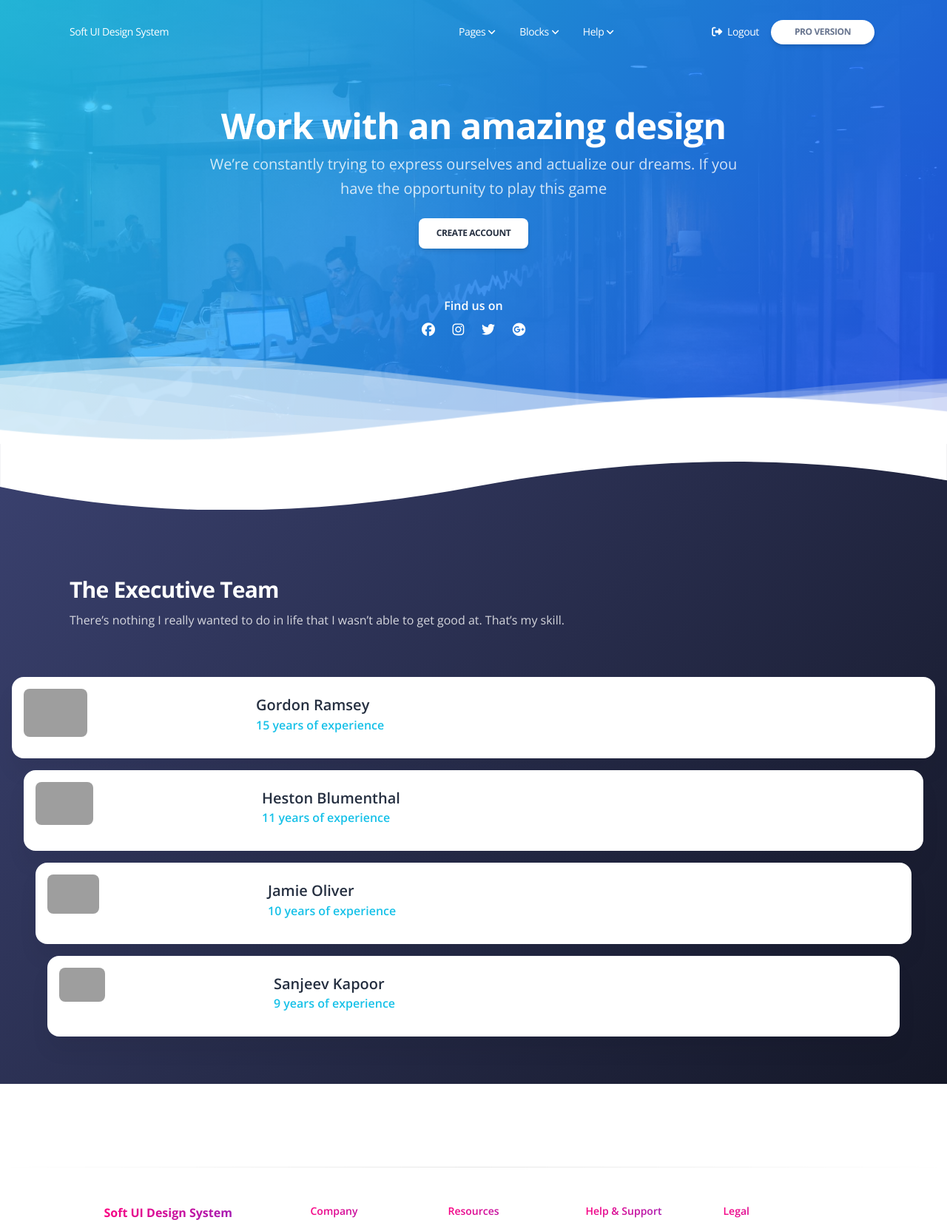
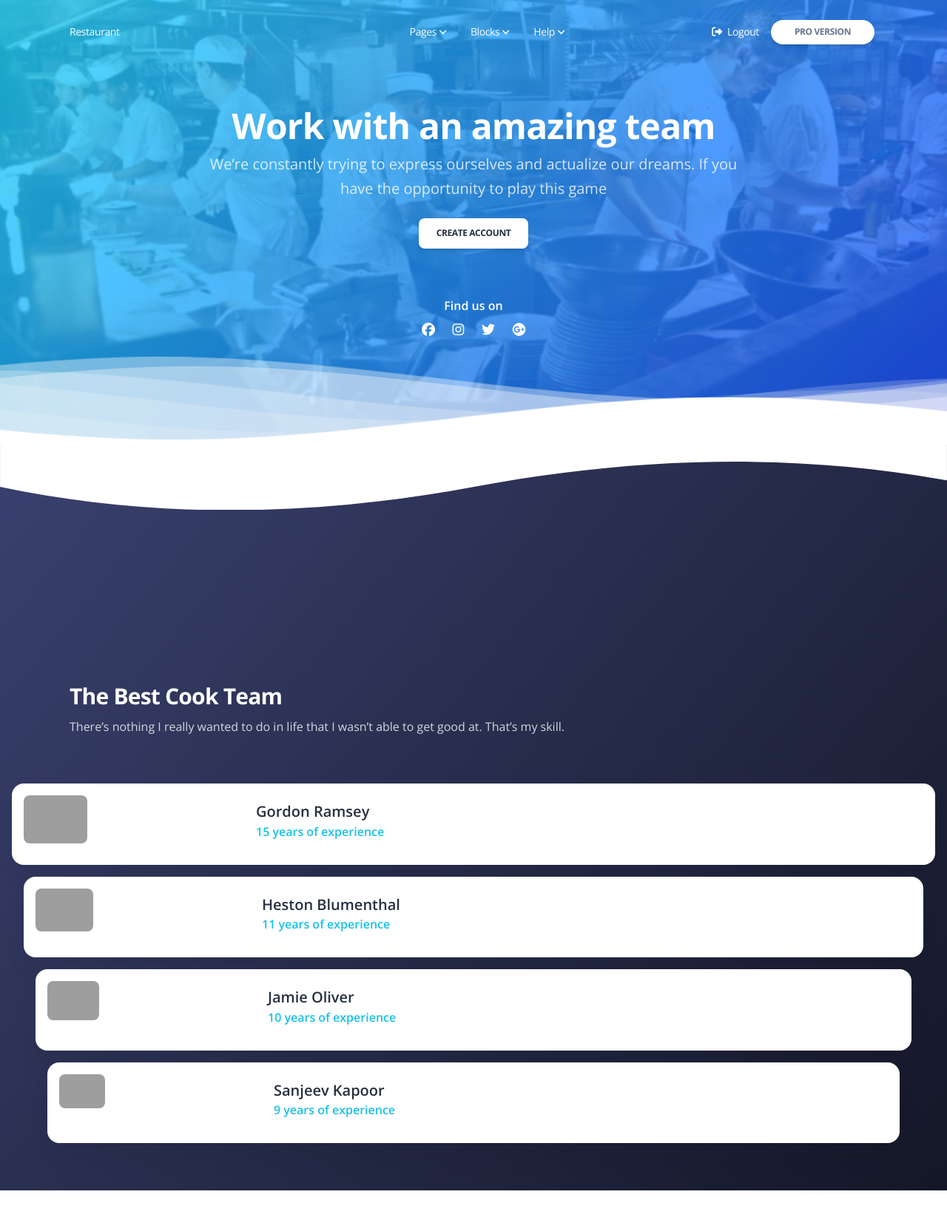
Before and after one commit to nazar-dmytrenko/restaurant-kitchen-service, a Django app: template templates/restaurant/cook_list.html in a window 1280 px wide. Shown: the top 1649 px of the page at 74% size. Run offline with Django 4.2, Linux system fonts and the light colour scheme; the template is opened without the code that fills it: values that come from a table or form of the project are taken from there, others are empty; data comes from the database, SQL or seed files in the repository; some libraries are stand-ins or nearby versions; grey boxes are pictures that could not be loaded.

Commit message:
modify navbars and cook list page a little bit

```diff
--- a/restaurant_service/views.py
+++ b/restaurant_service/views.py
@@ -136,7 +136,7 @@
 class DishTypeListView(generic.ListView):
     model = DishType
     context_object_name = "dish_type_list"
-    template_name = "restaurant/dish_type_list.html"
+    template_name = "" #restaurant/dish_type_list.html
     paginate_by = 5
 
     def get_context_data(self, *, object_list=None, **kwargs) -> dict:
@@ -193,7 +193,6 @@
     model = get_user_model()
     paginate_by = 5
     template_name = "restaurant/cook_list.html"
-
 
     def get_context_data(self, *, object_list=None, **kwargs) -> dict:
         context = super(CookListView, self).get_context_data(**kwargs)
--- a/templates/includes/navigation-light.html
+++ b/templates/includes/navigation-light.html
@@ -39,8 +39,8 @@
                   </div>
                   Landing Pages
                 </h6>
-                <a href="/page-about-us.html" class="dropdown-item border-radius-md">
-                  About Us
+                <a href="/cooks" class="dropdown-item border-radius-md">
+                  Cooks
                 </a>
                 <a href="/page-contact-us.html" class="dropdown-item border-radius-md">
                   Contact Us
--- a/templates/includes/navigation-transparent.html
+++ b/templates/includes/navigation-transparent.html
@@ -1,8 +1,7 @@
-
   <nav class="navbar navbar-expand-lg position-absolute top-0 z-index-3 w-100 shadow-none my-3  navbar-transparent ">
     <div class="container">
       <a class="navbar-brand  text-white " href="/" rel="tooltip" title="Designed and Coded by Creative Tim" data-placement="bottom">
-        Soft UI Design System
+        Restaurant
       </a>
       <button class="navbar-toggler shadow-none ms-2" type="button" data-bs-toggle="collapse" data-bs-target="#navigation" aria-controls="navigation" aria-expanded="false" aria-label="Toggle navigation">
         <span class="navbar-toggler-icon mt-2">
@@ -41,8 +40,8 @@
                   </div>
                   Landing Pages
                 </h6>
-                <a href="/page-about-us.html" class="dropdown-item border-radius-md">
-                  About Us
+                <a href="/cooks" class="dropdown-item border-radius-md">
+                  Cooks
                 </a>
                 <a href="/page-contact-us.html" class="dropdown-item border-radius-md">
                   Contact Us
--- a/templates/includes/navigation.html
+++ b/templates/includes/navigation.html
@@ -6,7 +6,7 @@
           <div class="container-fluid">
             <a class="navbar-brand font-weight-bolder ms-sm-3"
                href="/" rel="tooltip" title="Designed and Coded by Creative Tim" data-placement="bottom">
-              Soft UI Design System
+              Restaurant
             </a>
             <button class="navbar-toggler shadow-none ms-2" type="button" data-bs-toggle="collapse" data-bs-target="#navigation" aria-controls="navigation" aria-expanded="false" aria-label="Toggle navigation">
               <span class="navbar-toggler-icon mt-2">
@@ -44,8 +44,8 @@
                         </div>
                         Landing Pages
                       </h6>
-                      <a href="/page-about-us.html" class="dropdown-item border-radius-md">
-                        About Us
+                      <a href="/cooks" class="dropdown-item border-radius-md">
+                         Cooks
                       </a>
                       <a href="/page-contact-us.html" class="dropdown-item border-radius-md">
                         Contact Us
--- a/templates/restaurant/cook_list.html
+++ b/templates/restaurant/cook_list.html
@@ -14,12 +14,12 @@
   <!-- End Navbar -->
   <!-- -------- START HEADER 7 w/ text and video ------- -->
   <header class="bg-gradient-dark">
-    <div class="page-header section-height-75" style="background-image: url('{{ ASSETS_ROOT }}/img/office-dark.jpg');">
+    <div class="page-header section-height-75" style="background-image: url('{{ ASSETS_ROOT }}/img/kitchen.jpg');">
       <span class="mask bg-gradient-info opacity-8"></span>
       <div class="container">
         <div class="row justify-content-center">
           <div class="col-lg-8 text-center mx-auto my-auto">
-            <h1 class="text-white">Work with an amazing design</h1>
+            <h1 class="text-white">Work with an amazing team</h1>
             <p class="lead mb-4 text-white opacity-8">We’re constantly trying to express ourselves and actualize our dreams. If you have the opportunity to play this game</p>
             <button type="submit" class="btn bg-white text-dark">Create Account</button>
             <h6 class="text-white mb-2 mt-5">Find us on</h6>
@@ -66,14 +66,14 @@
     </div>
     <div class="container">
       <div class="row">
-        <div class="col-md-8 text-left mb-5 mt-5">
-          <h3 class="text-white z-index-1 position-relative">The Executive Team</h3>
+        <div class="col-md-10 text-left mb-5 mt-10">
+          <h3 class="text-white z-index-1 position-relative">The Best Cook Team</h3>
           <p class="text-white opacity-8 mb-0">There’s nothing I really wanted to do in life that I wasn’t able to get good at. That’s my skill.</p>
         </div>
       </div>
     </div>
       {% for cook in cook_list %}
-        {% if cook.username != "admin.user" %}
+        {% if cook.is_superuser is False %}
           <div class="col-lg-0 mx-3 my-3">
             <div class="card card-profile overflow-hidden">
               <div class="row">
```
Also changed, not shown: static/assets/img/kitchen.jpg (added), 1 other file.
